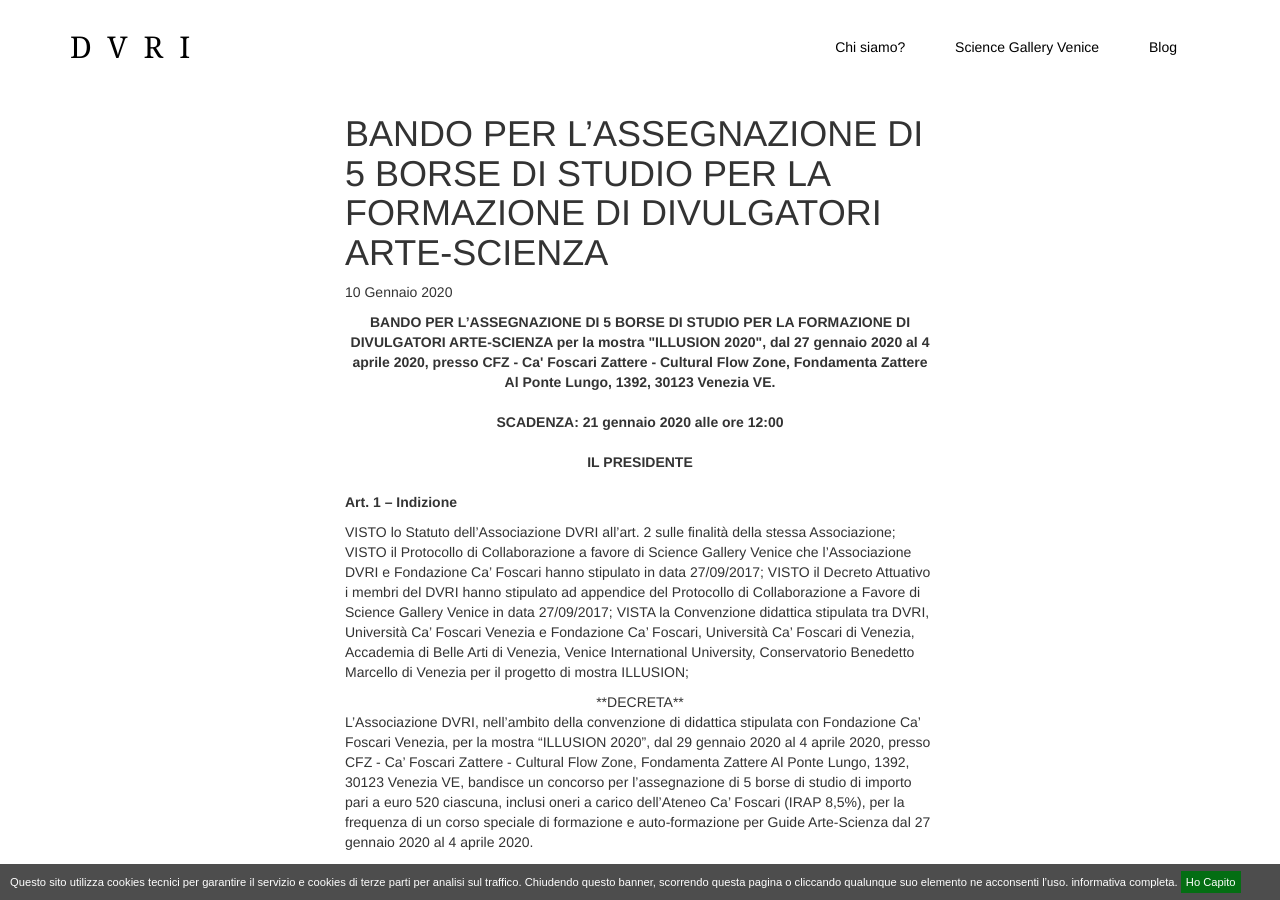
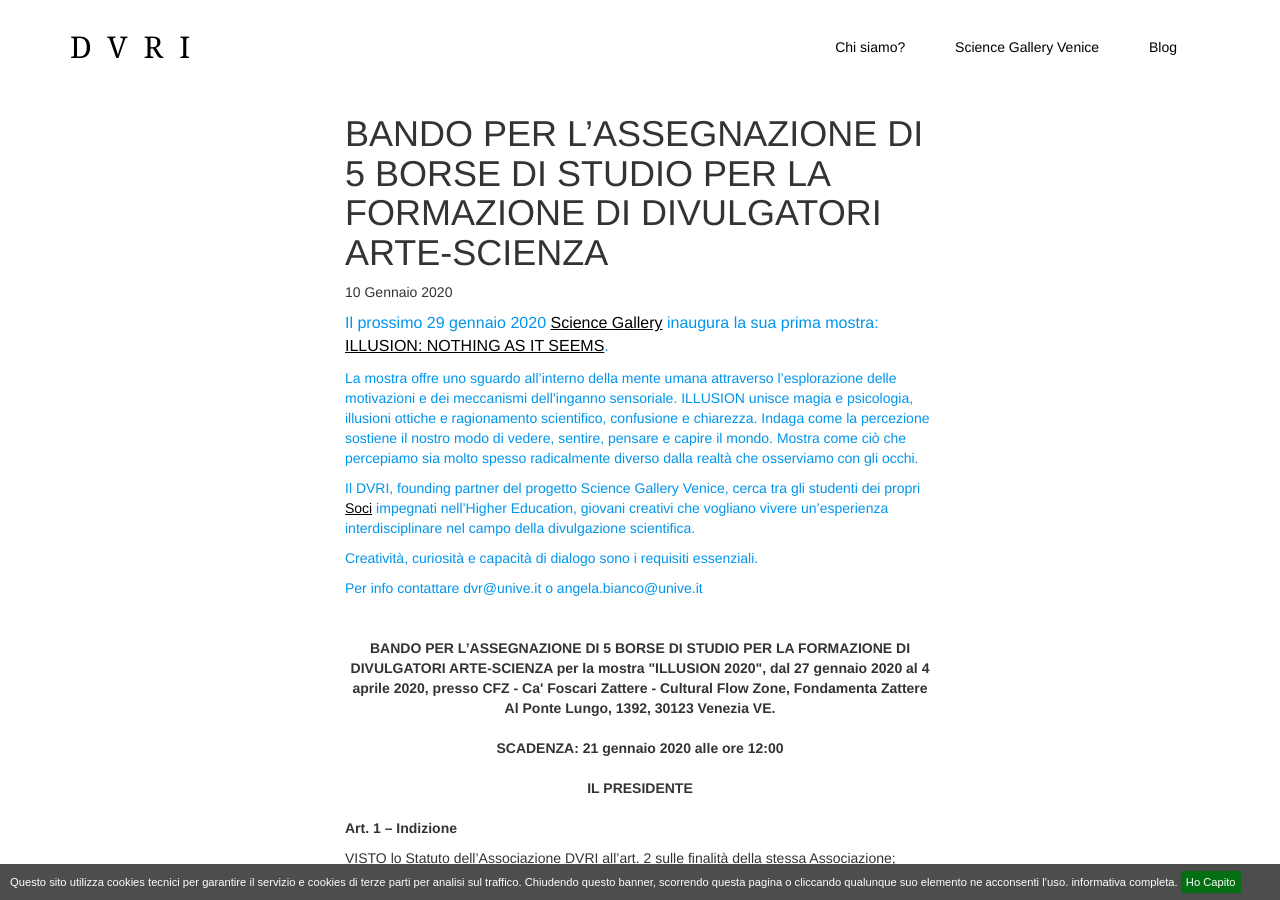
Before and after one commit to simonini/dvri-j-theme, a Jekyll site: the page built from _posts/2020-01-10-bando-divulgatori.md, in a window 1280 px wide and 900 px high. Built offline with Jekyll 4.4.1, drawn with Linux system fonts in a browser that asks for light colours; comment, search, counter and statistics services are not loaded; the table of contents is made by our own code.

Commit message:
aggiunto paragrafo

```diff
--- a/_posts/2020-01-10-bando-divulgatori.md
+++ b/_posts/2020-01-10-bando-divulgatori.md
@@ -4,6 +4,19 @@
 published: true
 toc: true
 ---
+
+<span style="color: #0095ec; font-size: 16px;">Il prossimo 29 gennaio 2020 [Science Gallery](venice.sciencegallery.com) inaugura la sua prima mostra: [ILLUSION: NOTHING AS IT SEEMS](https://venice.sciencegallery.com/seasons/illusion). <b>
+
+<span style="color: #0095ec; font-size: 14px;">La mostra offre uno sguardo all’interno della mente umana attraverso l’esplorazione delle motivazioni e dei meccanismi dell’inganno sensoriale. ILLUSION unisce magia e psicologia, illusioni ottiche e ragionamento scientifico, confusione e chiarezza. Indaga come la percezione sostiene il nostro modo di vedere, sentire, pensare e capire il mondo. Mostra come ciò che percepiamo sia molto spesso radicalmente diverso dalla realtà che osserviamo con gli occhi.<b>
+
+<span style="color: #0095ec; font-size: 14px;">Il DVRI, founding partner del progetto Science Gallery Venice, cerca tra gli studenti dei propri [Soci](http://distrettovenezianoricerca.it/progetti/chi-siamo.html) impegnati nell'Higher Education, giovani creativi che vogliano vivere un'esperienza interdisciplinare nel campo della divulgazione scientifica.
+
+<span style="color: #0095ec; font-size: 14px;">Creatività, curiosità e capacità di dialogo sono i requisiti essenziali.
+
+<span style="color: #0095ec; font-size: 14px;"> Per info contattare dvr@unive.it o angela.bianco@unive.it
+
+
+<br>
 <div style="text-align:center">
 <strong>BANDO PER L’ASSEGNAZIONE DI 5 BORSE DI STUDIO PER LA FORMAZIONE DI DIVULGATORI ARTE-SCIENZA per la mostra "ILLUSION 2020", dal 27 gennaio 2020 al 4 aprile 2020, presso CFZ - Ca' Foscari Zattere - Cultural Flow Zone,  Fondamenta Zattere Al Ponte Lungo, 1392, 30123 Venezia VE. </strong>
 <br><br>
```
